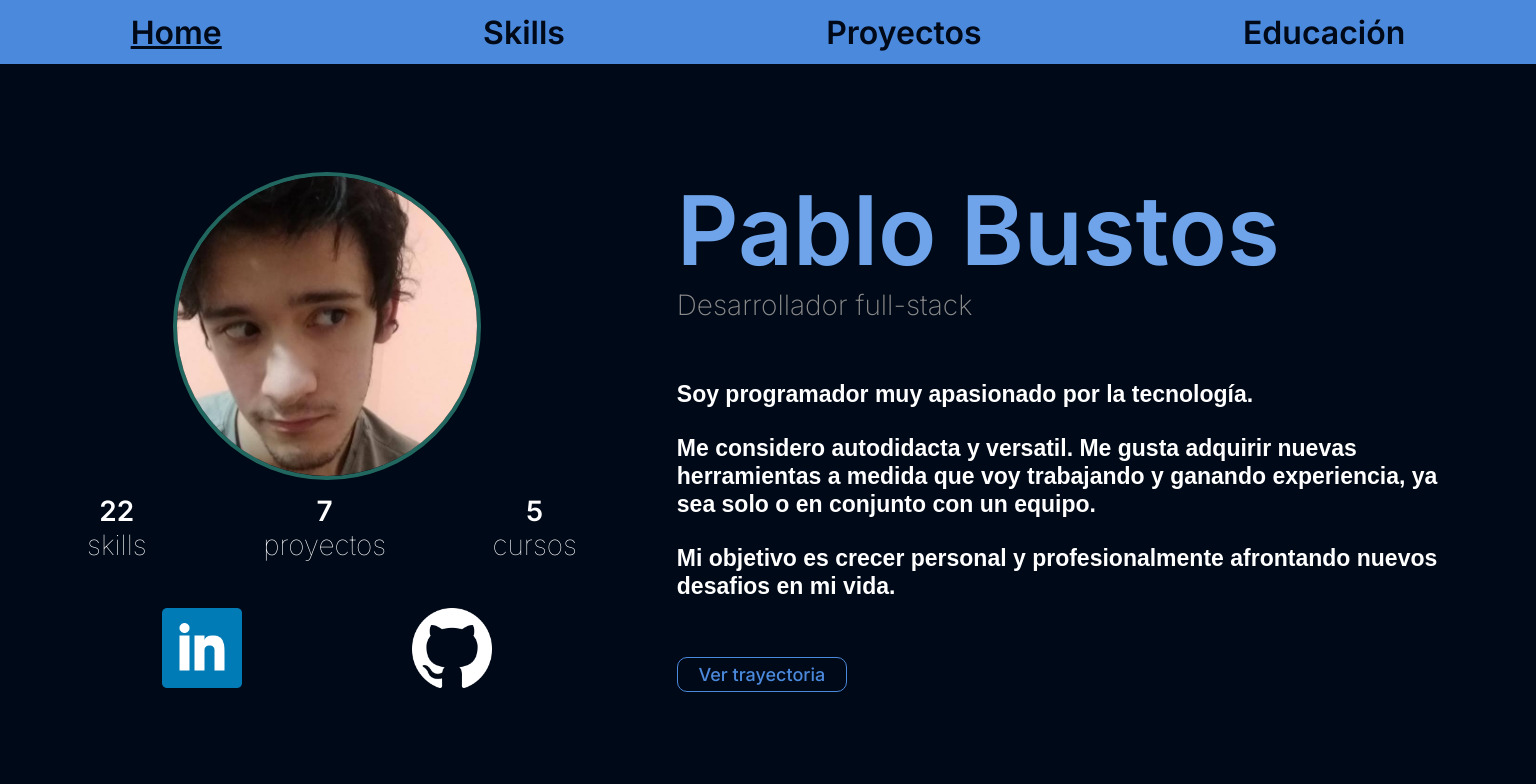
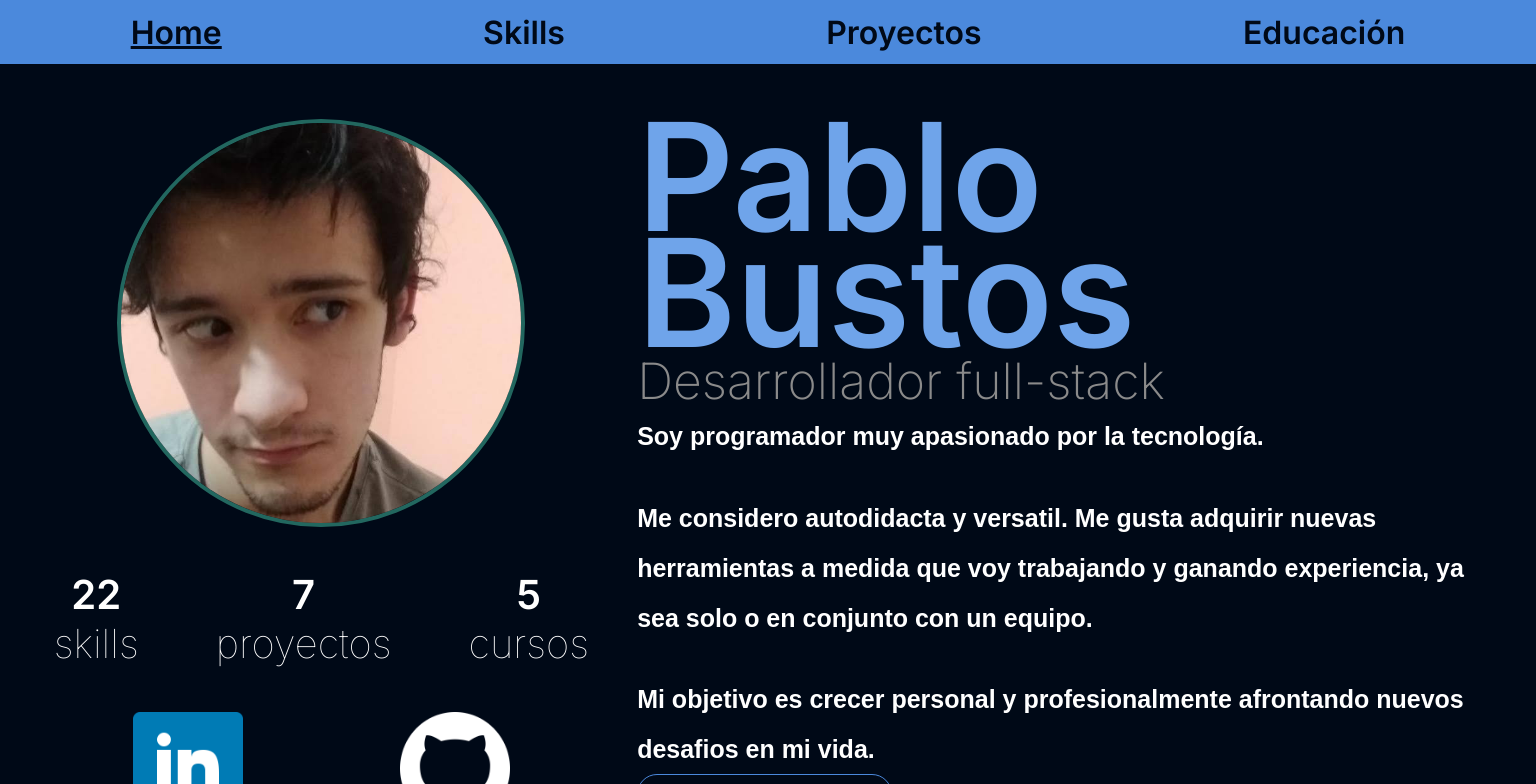
Before and after one commit to PabloAgustinBustos/first-react-personal-portfolio-2022, a React (Vite) app: page /home in a window 1536 px wide. Shown: the top 784 px of the page. Built offline with nearby package versions, Linux system fonts and the light colour scheme; a web font is replaced by a local one.

Commit message:
added media query for home page

```diff
--- a/src/components/Button/styles.module.css
+++ b/src/components/Button/styles.module.css
@@ -80,3 +80,23 @@
     transform: scale(.9);
     transition: transform .2s;
 }
+
+/* extra large monitors */
+@media (min-width: 1400px) and (max-width: 1920px){
+    .button{
+
+        /* width: 170px;
+        height: 35px; */
+        width: 255px;
+        height: 52px;
+        border-radius: 20px;
+
+        font-weight: 500;
+
+        font-size: 27px;
+        line-height: 28px;
+        font-family: 'Inter', sans-serif;
+        position: relative;
+
+    }
+}
--- a/src/views/Home/animations.js
+++ b/src/views/Home/animations.js
@@ -114,7 +114,7 @@ const nameVariants = {
 
 const profesionVariants = {
     hidden: {
-        x: "55vw",
+        x: "80vw",
 
         transition: {
             duration: .5,
@@ -136,7 +136,7 @@ const profesionVariants = {
 
 const descriptionVariants = {
     hidden: {
-        y: "55vh",
+        y: "100vh",
 
         transition: {
             duration: .5,
@@ -158,7 +158,7 @@ const descriptionVariants = {
 
 const buttonVariants = {
     hidden: {
-        x: "55vw",
+        x: "80vw",
 
         transition: {
             duration: .5,
--- a/src/views/Home/index.jsx
+++ b/src/views/Home/index.jsx
@@ -16,10 +16,6 @@ import Modal from '../../components/Modal'
 const Home = () => {
     const [showModal, setShowModal] = useState(false)
     const {controls} = useContext(MyContext)
-
-    useEffect(() => {
-        // controls.start("visible")
-    },[])
 
     return (
         <motion.main className={s.containerFlex} variants={backgroundVariants} custom={"toLight"} animate={controls}>
--- a/src/views/Home/styles.module.css
+++ b/src/views/Home/styles.module.css
@@ -128,3 +128,68 @@
 
     color: #FFFFFF;
 }
+
+/* extra large monitors */
+@media (min-width: 1400px) and (max-width: 1920px){
+    .container{
+        width: 93%;
+        height: 85%;
+        gap: 20px;
+        /* background-color: aquamarine; */
+        grid-template-columns: 1fr 1.5fr;
+    }
+
+    .left{
+        width: 95%;
+        height: 95%;
+        /* background-color: #6FA4EA; */
+    }
+
+    .image{
+
+        width: 400px;
+    }
+
+    .right{
+        height: 95%;
+        /* background-color: blueviolet; */
+    }
+
+    .icon{
+        width: 110px;
+        /* background-color: #8A8A8A; */
+    }
+
+    .marco{
+        /* background-color: brown; */
+    }
+
+    .stats{
+        /* background-color: rgba(100, 148, 237, 0.764); */
+    }
+
+    .stat{
+        /* background-color: blue; */
+        font-size: 40px;
+    }
+
+    .name{
+        font-size: 150px;
+
+    }
+
+    .profesion{
+
+        font-size: 50px;
+    }
+
+    .descriptionContainer{
+        height: 400px;
+        /* background-color: #6FA4EA; */
+    }
+
+    .description{
+        font-size: 25px;
+        line-height: 50px;
+    }
+}
```
